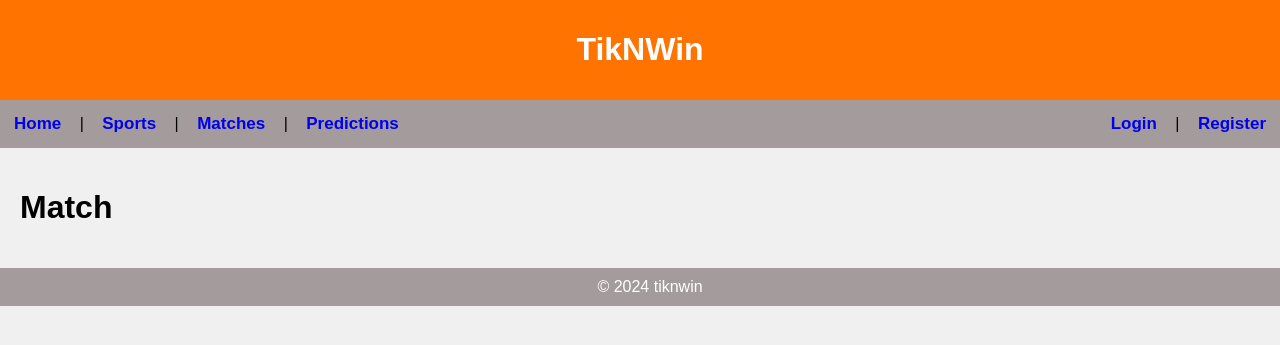
After one commit to sheta-darshan/tiknwin, a Django app: page /match/ in a window 1280 px wide. The commit adds this page. Shown: the top 345 px of the page. Run offline with Django 5.2, Linux system fonts and the light colour scheme.

Commit message:
minor changes

```diff
--- a/app/models.py
+++ b/app/models.py
@@ -55,6 +55,10 @@ class Match(models.Model):
 
     # Additional information (optional)
     description = models.TextField(blank=True)
+
+    # Link to Sports
+    sports = models.ForeignKey('Sports', related_name='matches', on_delete=models.CASCADE, null=True, blank=True)
+
 
     # Timestamps
     created_at = models.DateTimeField(auto_now_add=True)
--- a/app/static/app/styles.css
+++ b/app/static/app/styles.css
@@ -47,3 +47,19 @@ footer {
     bottom: 0;
     width: 100%;
 }
+
+.button {
+    position: absolute;
+    top:50%;
+    background-color:#0a0a23;
+    color: #fff;
+    border:none;
+}
+
+table {
+    text-align: left;
+}
+
+td {
+    vertical-align: top;
+  }
--- a/app/templates/app/Profile.html
+++ b/app/templates/app/Profile.html
@@ -17,9 +17,7 @@
 
     <form method="post" action="{% url 'app:profile' %}">
         {% csrf_token %}
-        {{ form.as_p }}
+        <table>{{ form.as_table }}</table>
         <button type="submit">Save Changes</button>
     </form>
-
-    <a href="{% url 'app:profile' %}?edit=1">Edit Profile</a>
 {% endblock %}
--- a/app/templates/app/layout.html
+++ b/app/templates/app/layout.html
@@ -16,24 +16,22 @@
     <nav>
         <div class="left-links">
             <a class="links" href="{% url 'app:index' %}">Home</a> |
-            <a class="links" href="#sports">Sports</a> |
-            <a class="links" href="#teams">Teams</a> |
-            <a class="links" href="#matches">Matches</a> |
-            <a class="links" href="#predictions">Predictions</a>
+            <a class="links" href="{% url 'app:sports' %}">Sports</a> |
+            <a class="links" href="{% url 'app:matches' %}">Matches</a> |
+            <a class="links" href="{% url 'app:predictions' %}">Predictions</a>
         </div>
         <div class="right-links">
             {% if user.is_authenticated %}
-            <p>Welcome, {{ user.first_name }}</p>
+                Welcome, {{ user.first_name }}
                 <a href="{% url 'app:profile' %}">Profile</a>
                 <form method="post" action="{% url 'logout' %}">
                 {% csrf_token %}
-                <button type="submit">Logout</button>
+                <input type="submit" value="Logout">
                 </form>
             {% else %}
-            <a href="{% url 'login' %}">Login</a> |
+                <a class="links" href="{% url 'login' %}">Login</a> |
                 <a class="links" href="{% url 'app:register' %}">Register</a>
             {% endif %}
-
             </div>
     </nav>
 
--- /dev/null
+++ b/app/templates/app/match.html
@@ -0,0 +1,10 @@
+{% extends 'app/layout.html' %}
+
+{% block title %}Matche - TikNWin{% endblock %}
+
+{% block header %}TikNWin{% endblock %}
+
+{% block content %}
+<h1>Match</h1>
+
+{% endblock %}
--- a/app/templates/app/register.html
+++ b/app/templates/app/register.html
@@ -9,7 +9,7 @@
 
     <form method="post" action="{% url 'app:register' %}">
         {% csrf_token %}
-        {{ form.as_p }}
+        <table>{{ form.as_table }}</table>
         <button type="submit">Register</button>
     </form>
 {% endblock %}
--- a/app/urls.py
+++ b/app/urls.py
@@ -1,7 +1,7 @@
 from django.urls import path
 from django.contrib.auth.views import LoginView, LogoutView
 from django.contrib.auth import views as auth_views
-from .views import index, register, profile
+from .views import index, register, profile, match, matches, predictions, sports
 
 app_name = 'app'
 
@@ -11,5 +11,9 @@ urlpatterns = [
     path("login/", auth_views.LoginView.as_view(template_name="app/login.html")),
     path('logout/', auth_views.LoginView.as_view(template_name="app/logout.html") , name='logout'),
     path("change-password/", auth_views.PasswordChangeView.as_view(template_name="change-password.html")),
-    path('profile/', profile , name='profile')
+    path('profile/', profile , name='profile'),
+    path('match/', match , name='match'),
+    path('matches/', matches , name='matches'),
+    path('predictions/', predictions , name='predictions'),
+    path('sports/', sports , name='sports'),
 ]
--- a/app/views.py
+++ b/app/views.py
@@ -52,3 +52,15 @@ def profile(request):
         form = UserProfileForm(instance=request.user)
 
     return render(request, 'app/profile.html', {'form': form})
+
+def match(request):
+    return render(request, "app/match.html")
+
+def matches(request):
+    return render(request, "app/matches.html")
+
+def predictions(request):
+    return render(request, "app/predictions.html")
+
+def sports(request):
+    return render(request, "app/sports.html")
```
Also changed, not shown: app/templates/app/Matches.html (added, +10 -0 lines), app/templates/app/predictions.html (added, +10 -0 lines), app/templates/app/sports.html (added, +10 -0 lines), app/templates/registration/login.html (+5 -14 lines), app/migrations/0001_initial.py (added), app/migrations/0002_match_sports.py (added), app/migrations/__init__.py (added), db.sqlite3 (added). Lines whose indentation alone changed are shown as unchanged.
